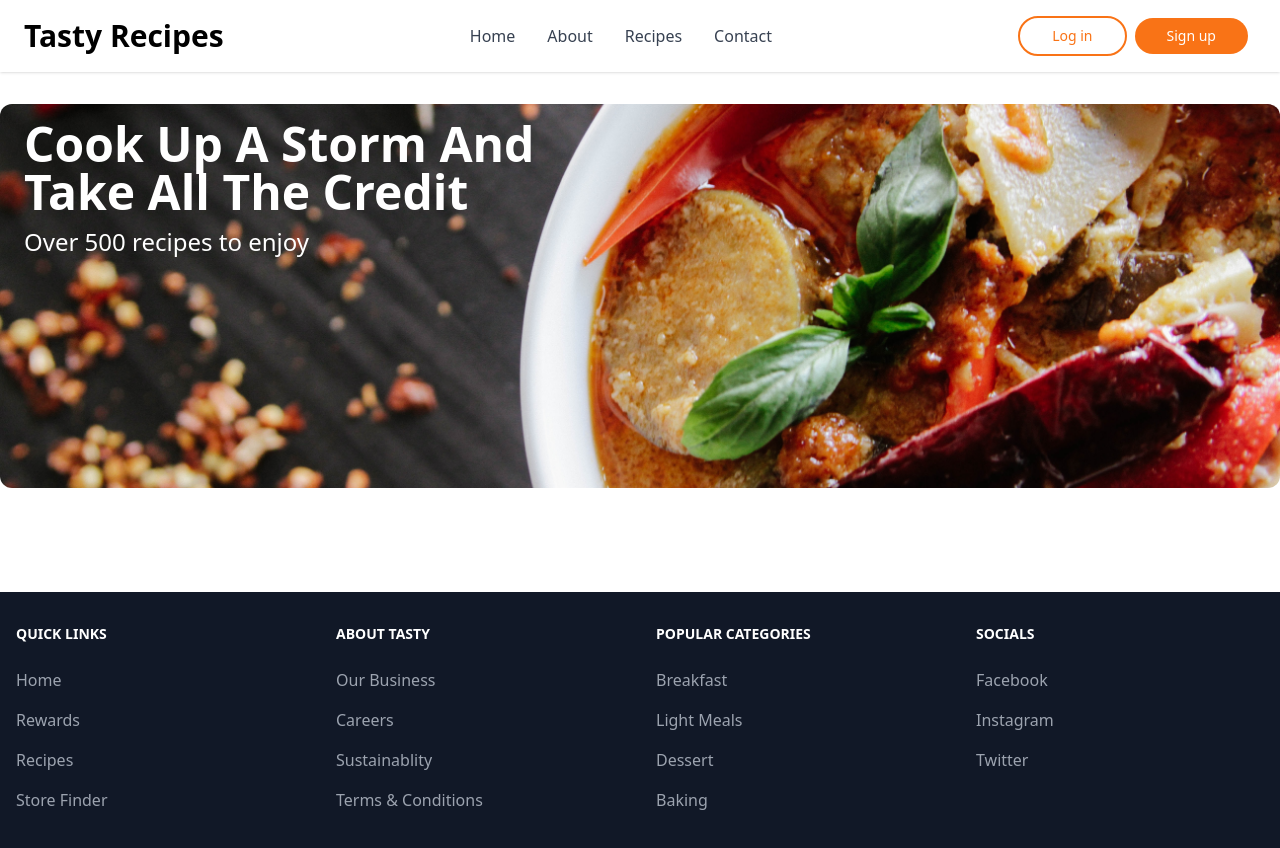
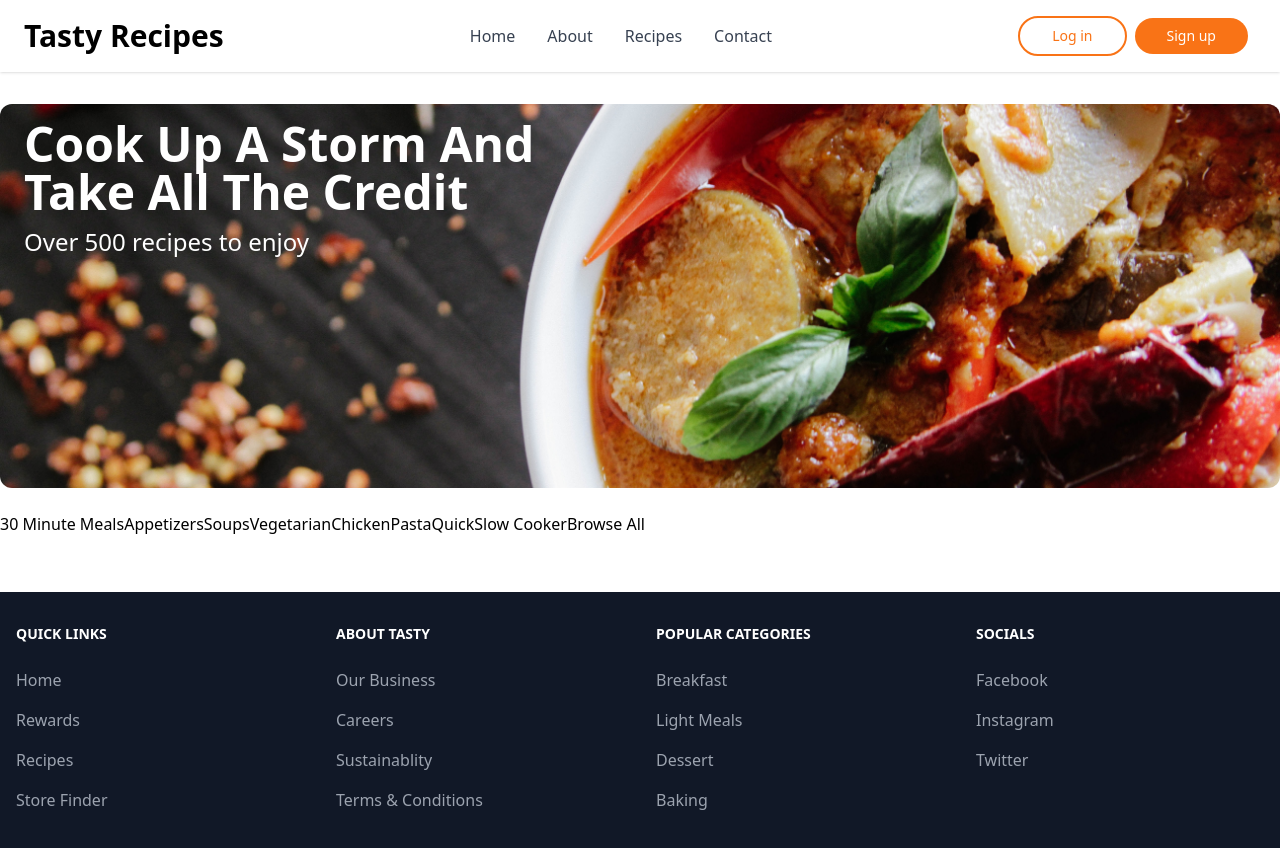
Before and after one commit to Jon-Felipe/Tasty-React, a React (Vite) app: page / in a window 1280 px wide. Shown: the top 848 px of the page. Built offline with nearby package versions, Linux system fonts and the light colour scheme; no server answers.

Commit message:
displaying recipe quick links

```diff
--- a/src/pages/Home.tsx
+++ b/src/pages/Home.tsx
@@ -1,4 +1,5 @@
 import { useEffect } from 'react';
+import { Link } from 'react-router-dom';
 import { useDispatch, useSelector } from 'react-redux';
 import { AppDispatch, RootState } from '../store';
 import { getAllRecipes } from '../features/allRecipes/recipeSlice';
@@ -8,6 +9,7 @@ import Spinner from '../components/Spinner';
 
 // extras
 import heroImg from '../assets/hero-img.jpg';
+import { recipesQuickLink } from '../utils/constants';
 
 const Home = () => {
   const dispatch = useDispatch<AppDispatch>();
@@ -44,6 +46,15 @@ const Home = () => {
           </p>
         </section>
       </article>
+      {/* recipes quick links */}
+      <section>
+        {recipesQuickLink.map(({ id, text, path }) => (
+          <Link key={id} to={`category/${path}`} className=''>
+            {text}
+          </Link>
+        ))}
+        <Link to={'/recipes'}>Browse All</Link>
+      </section>
     </div>
   );
 };
--- a/src/utils/constants.ts
+++ b/src/utils/constants.ts
@@ -65,7 +65,7 @@ export const mealFilters: MealOptionType[] = [
   },
 ];
 
-const recipeQuickLink = [
+export const recipesQuickLink: LinksType[] = [
   { id: 1, text: '30 Minute Meals', path: '30-minute-meals' },
   { id: 2, text: 'Appetizers', path: 'appetizers' },
   { id: 3, text: 'Soups', path: 'soups' },
@@ -74,5 +74,4 @@ const recipeQuickLink = [
   { id: 6, text: 'Pasta', path: 'pasta' },
   { id: 7, text: 'Quick', path: 'quick' },
   { id: 8, text: 'Slow Cooker', path: 'slow-cooker' },
-  { id: 9, text: 'Browse All', path: 'recipes' },
 ];
```
